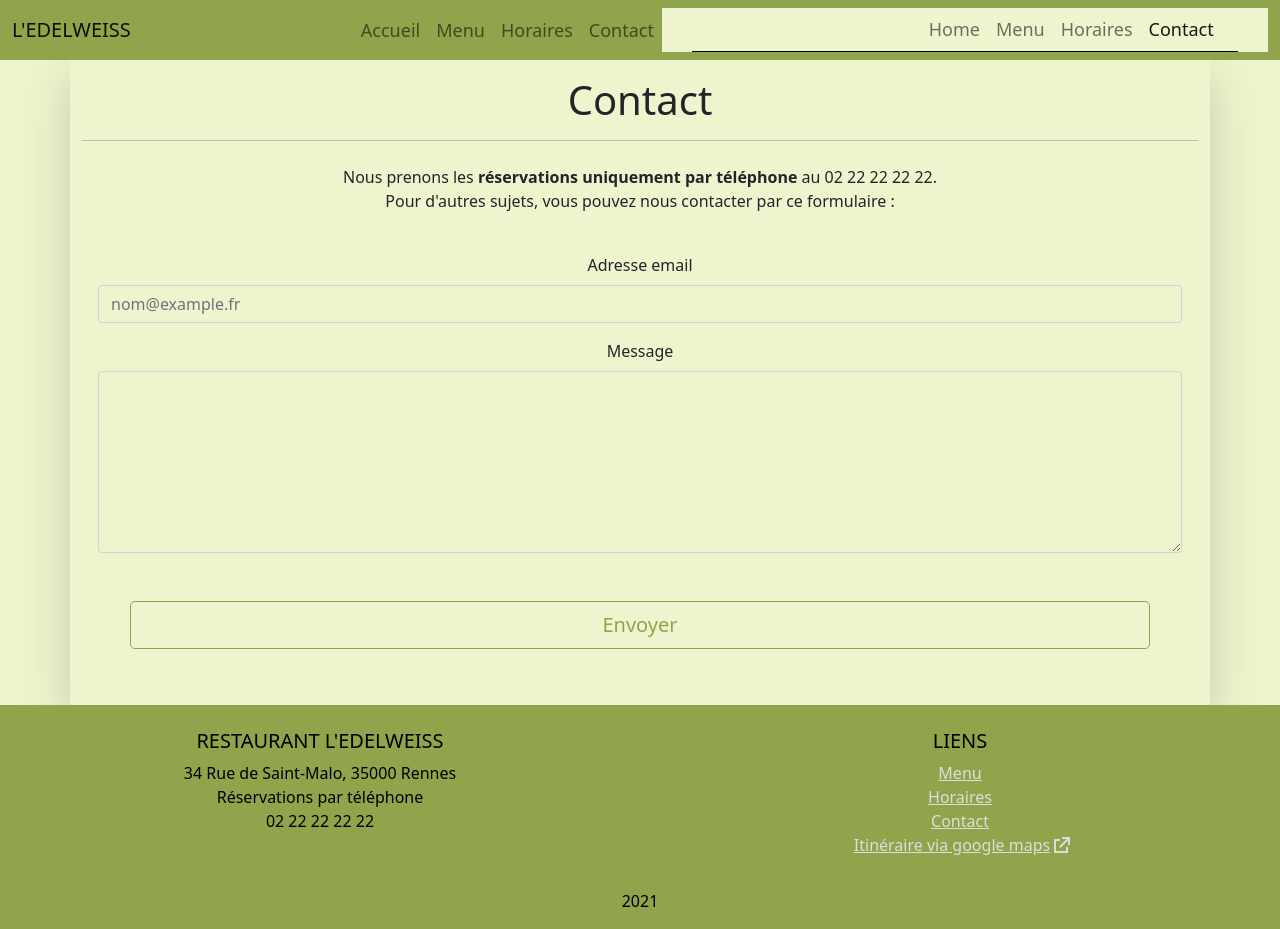
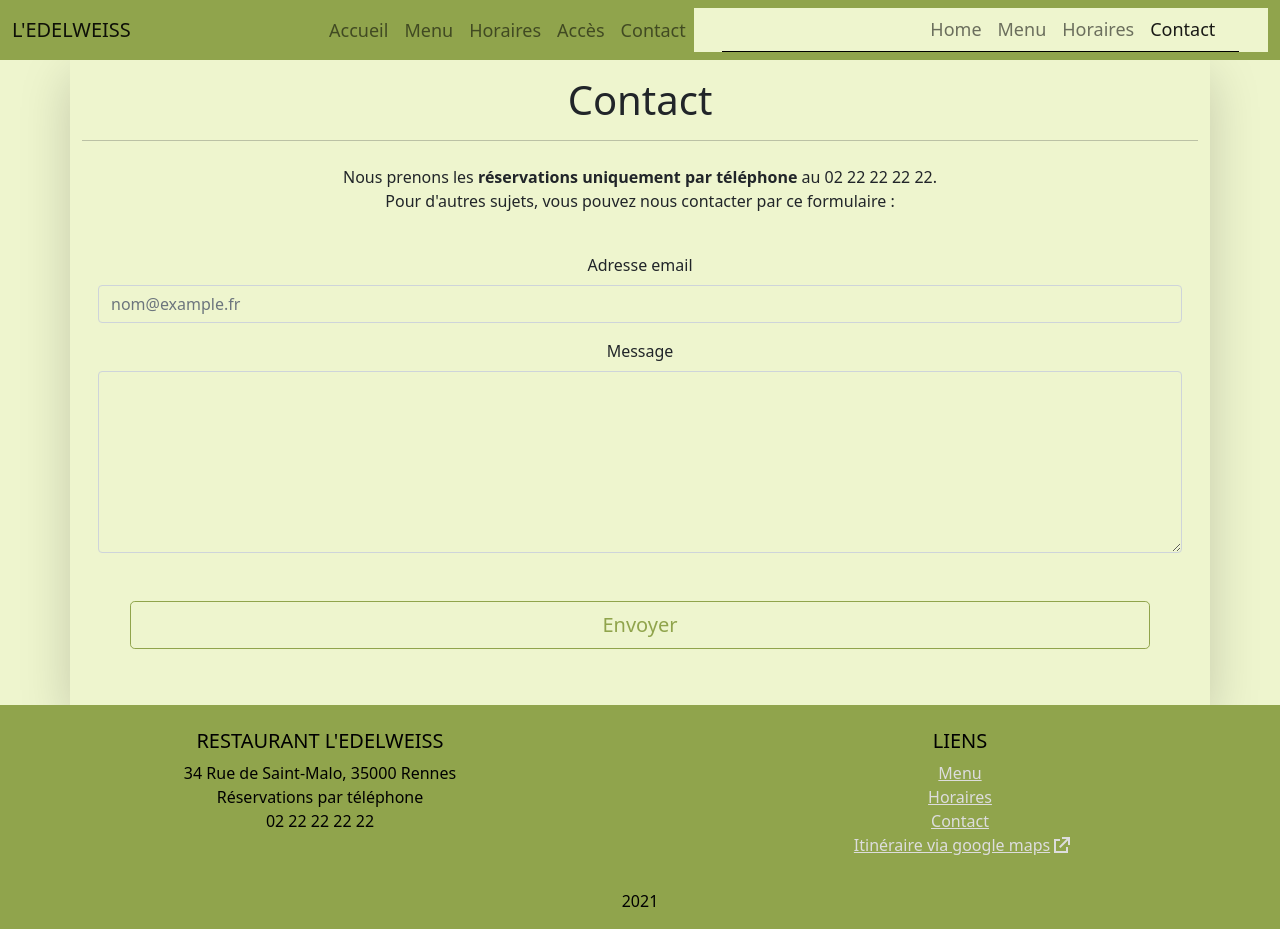
Before and after one commit to starwalker00/edelweiss, a React (Create React App) app: page /contact in a window 1280 px wide. Built offline with nearby package versions, Linux system fonts and the light colour scheme.

Commit message:
add nav link to custommap (access)

```diff
--- a/src/App.js
+++ b/src/App.js
@@ -1,6 +1,6 @@
 import React from "react";
 import { BrowserRouter as Router, Route, Switch } from "react-router-dom";
-import { Navigation, Home, Menu, Schedule, Footer, Contact } from "./components";
+import { Navigation, Home, Menu, Schedule, Footer, Contact, CustomMap } from "./components";
 import './scss/App.scss';
 
 function App() {
@@ -12,6 +12,7 @@ function App() {
           <Route path="/" exact component={() => <Home />} />
           <Route path="/menu" exact component={() => <Menu />} />
           <Route path="/schedule" exact component={() => <Schedule />} />
+          <Route path="/access" exact component={() => <CustomMap />} />
           <Route path="/contact" exact component={() => <Contact />} />
         </Switch>
         <Footer />
--- a/src/components/Navigation.jsx
+++ b/src/components/Navigation.jsx
@@ -16,6 +16,7 @@ function Navigation(props) {
               <Nav.Link href="/">Accueil</Nav.Link>
               <Nav.Link href="/menu">Menu</Nav.Link>
               <Nav.Link href="/schedule">Horaires</Nav.Link>
+              <Nav.Link href="/access">Accès</Nav.Link>
               <Nav.Link href="/contact">Contact</Nav.Link>
             </Nav>
           </Navbar.Collapse>
--- a/src/components/index.js
+++ b/src/components/index.js
@@ -3,4 +3,5 @@ export { default as Footer } from "./Footer";
 export { default as Home } from "./Home";
 export { default as Menu } from "./Menu";
 export { default as Schedule } from "./Schedule";
+export { default as CustomMap } from "./CustomMap";
 export { default as Contact } from "./Contact";
```
